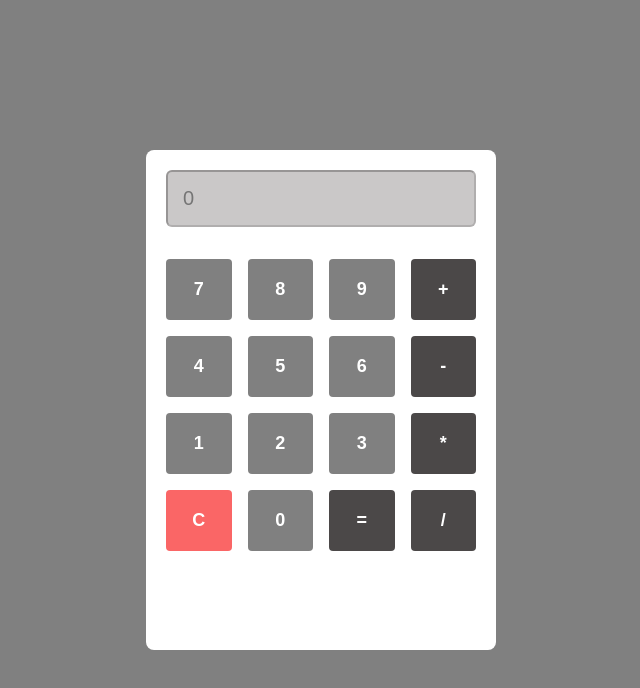
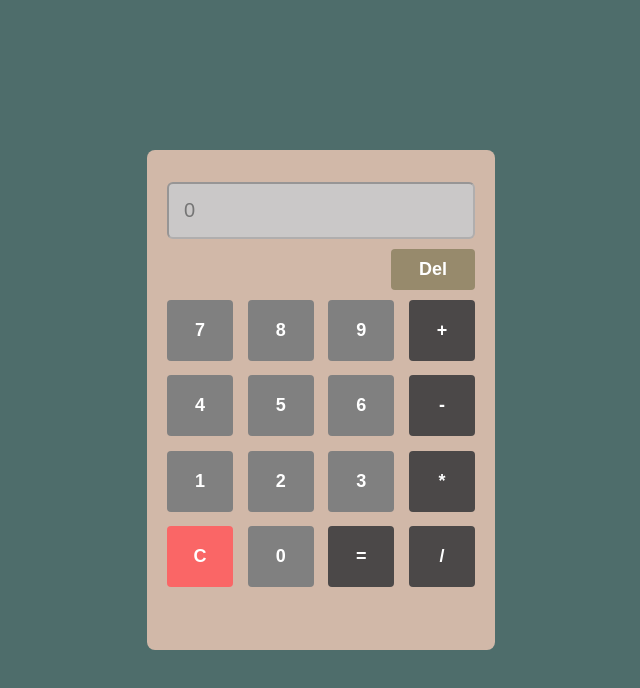
Before and after one commit to bash4Dev/simple-Calculator, a plain HTML site: page index.html in a window 1280 px wide. Shown: the whole page, without its empty margins (319-959 px from the left). Drawn offline with Linux system fonts and the light colour scheme; a web font is replaced by a local one.

Commit message:
Commit changes

```diff
--- a/index.html
+++ b/index.html
@@ -15,6 +15,7 @@
             <input type="text" id="user-input" placeholder="0" disabled>
             <span class="result" id="display-result"></span>
         </div>
+        <div class="delete btn">Del</div>
         <div class="calculator-btns">
             <div class="number btn" id="7-btn">7</div>
             <div class="number btn" id="8-btn">8</div>
@@ -28,9 +29,9 @@
             <div class="number btn" id="2-btn">2</div>
             <div class="number btn" id="3-btn">3</div>
             <div class="symbol btn" id="times-btn">*</div>
-            <div class="clear-btn" id="clear-btn">C</div>
+            <div class="clear btn" id="clear-btn">C</div>
             <div class="number btn" id="0-btn">0</div>
-            <div class="equal-btn" id="equal-btn">=</div>
+            <div class="equal-btn btn" id="equal-btn">=</div>
             <div class="symbol btn" id="division-btn">/</div>
         </div>
     </main>
--- a/styles.css
+++ b/styles.css
@@ -7,18 +7,17 @@
 body {
     width: 100vw;
     height: 100vh;
-    display: flex;
-    justify-content: center;
-    align-items: center;
+    display: grid;
+    place-items: center;
     font-family: "SUSE", sans-serif;
-    background-color: gray;
+    background-color: #4e6d6b;
 }
 
 body main {
-    width: 350px;
+    width: 348px;
     height: 500px;
-    padding: 20px;
-    background-color: #fff;
+    padding: 2rem 20px;
+    background-color: #d1b8a8;
     border-radius: 8px;
 }
 
@@ -46,31 +45,41 @@ main #input-div {
 }
 
 main .calculator-btns {
-    margin-top: 2rem;
     width: 100%;
     display: grid;
     place-items: center;
     grid-template-columns: repeat(4, 1fr);
-    gap: 1rem;
+    gap: 0.9rem;
+}
+
+main .btn {
+    color: #fff;
+    padding: 20px;
+    text-align: center;
+    cursor: pointer;
+    font-weight: 600;
+    font-size: 18px;
+    border-radius: 4px;
 }
 
 .calculator-btns .btn, .clear-btn, .equal-btn {
     width: 100%;
-    padding: 20px;
-    color: #fff;
-    text-align: center;
-    font-size: 18px;
-    font-weight: 600;
-    border-radius: 4px;
-    cursor: pointer;
     background-color: gray;
 }
 
-.calculator-btns .btn.symbol, .equal-btn {
-    font-weight: 900;
+main .delete.btn {
+    display: block;
+    float: right;
+    width: 84px;
+    padding: 10px;
+    margin: 10px 0;
+    background-color: #978a6c;
+}
+
+.calculator-btns .btn.symbol, #equal-btn {
     background-color: #4b4848;
 }
 
-.calculator-btns .clear-btn {
+.calculator-btns .clear.btn {
     background-color: #fa6666;
 }
```
